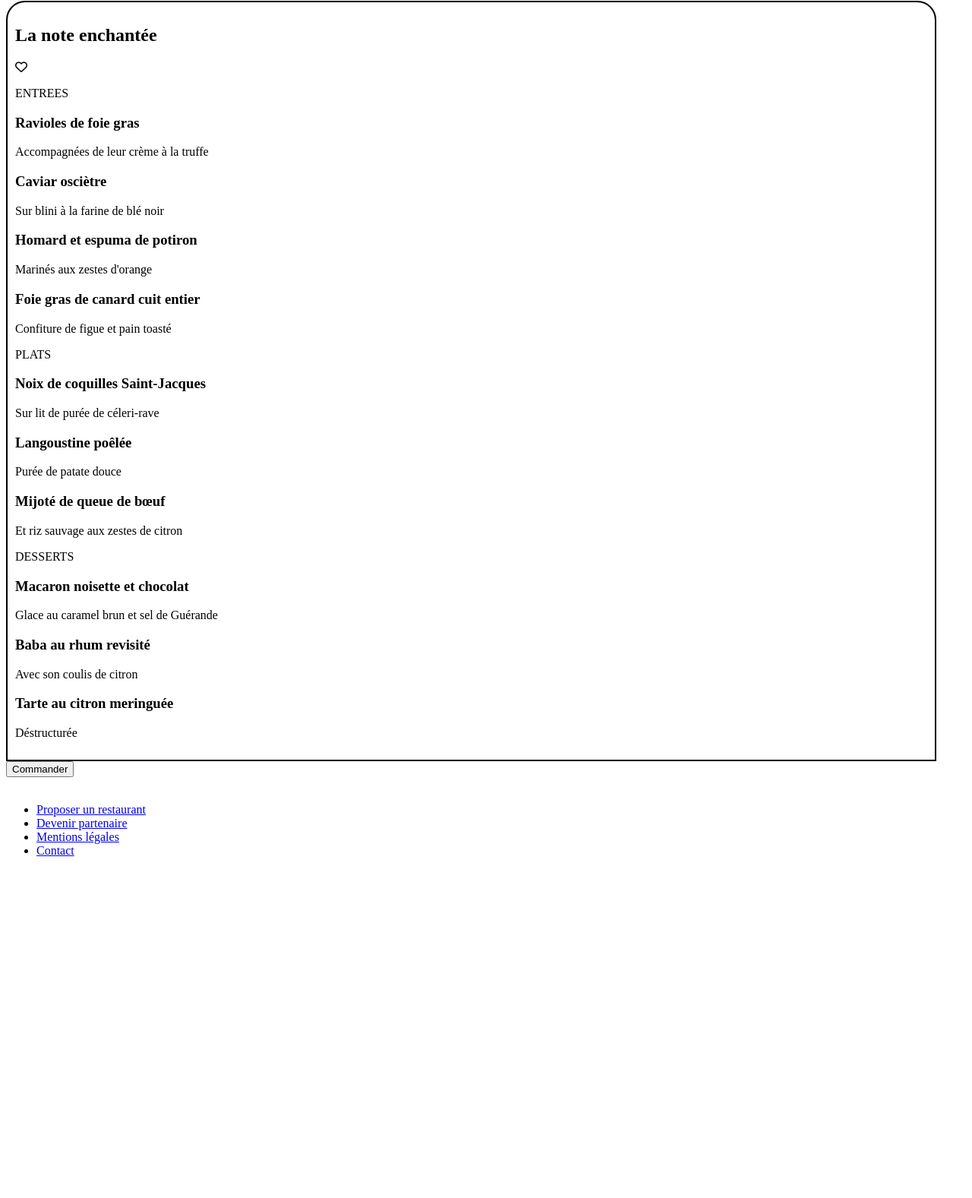
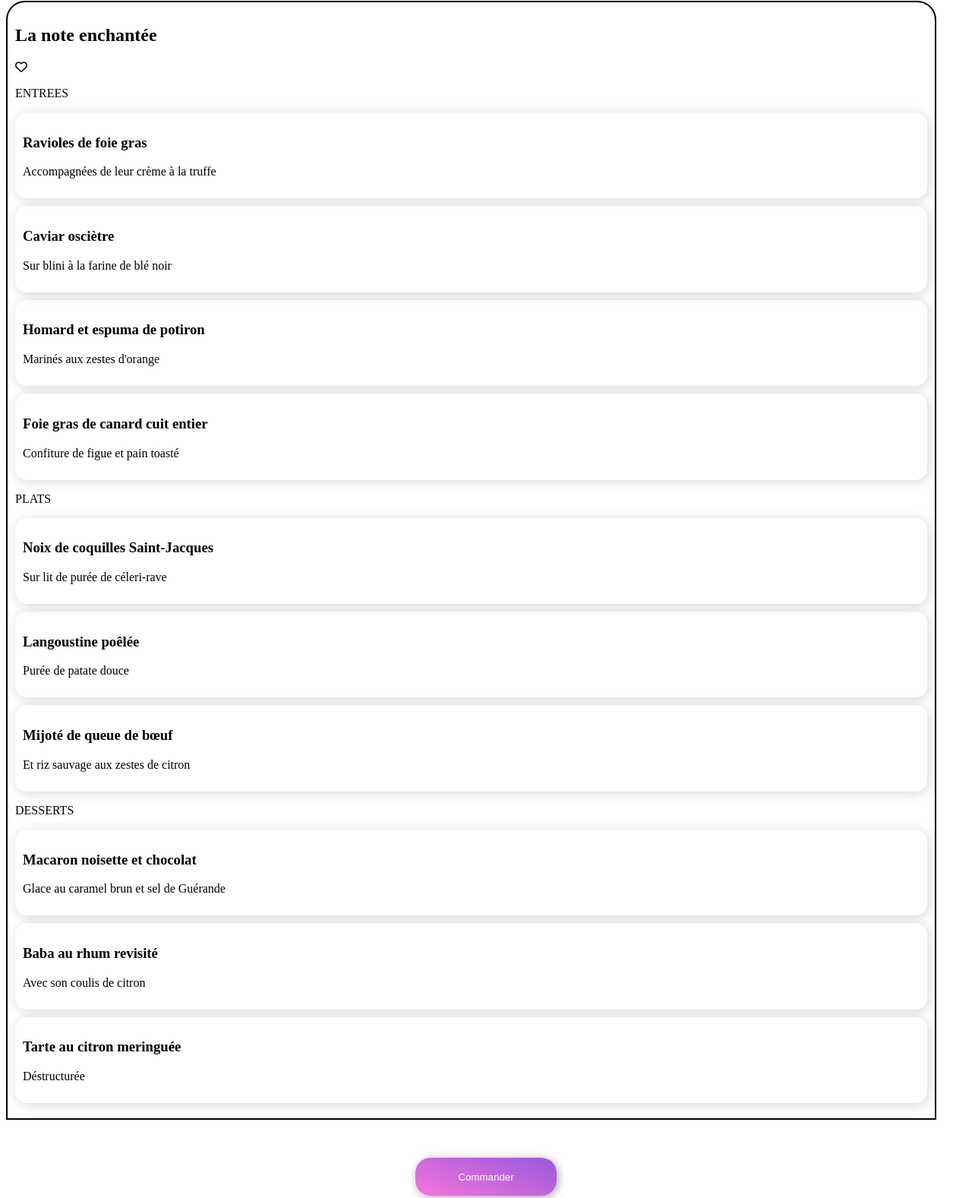
Before and after one commit to GuillaumeDussaut/Projet-4, a website: page menu-enchante.html in a window 1280 px wide. Shown: the part 330-1907 px from the top of the page at 76% size. Before the commit the page ends 1475 px from the top, so only its background shows below. Drawn offline with Linux system fonts and the light colour scheme.

Commit message:
MAJ menus

```diff
--- a/menu-enchante.html
+++ b/menu-enchante.html
@@ -15,7 +15,7 @@
     <!-- header -->
     <header>
       <a href="index.html"> <i class="fa-solid fa-arrow-left"></i></a>
-      ><img src="images/logo/ohmyfood.png" alt="logo retour accueil" />
+      <img src="images/logo/ohmyfood.png" alt="logo retour accueil" />
     </header>
     <!-- corps -->
     <div class="photo-top">
@@ -34,52 +34,142 @@
       <!-- partie entrée -->
 
       <article class="vignette">
+        <a class="card" href="#">
+        <aside>
         <h3>Ravioles de foie gras</h3>
         <p>Accompagnées de leur crème à la truffe</p>
+        </aside>
+        <div class="icon">
+          <i class="fa-solid fa-check icon2"></i>
+        </div>
+      </a>
       </article>
-      <article>
-        <h3>Caviar osciètre</h3>
+
+
+      <article class="vignette">
+        <a class="card" href="#">
+          <aside>
+        <h3>Caviar osciètre </h3>
         <p>Sur blini à la farine de blé noir</p>
+        </aside>
+        <div class="icon">
+          <i class="fa-solid fa-check icon2"></i>
+        </div>
+      </a>
       </article>
-      <article>
+
+
+      <article class="vignette">
+        <a class="card" href="#">
+          <aside>
         <h3>Homard et espuma de potiron</h3>
         <p>Marinés aux zestes d'orange</p>
+        </aside>
+        <div class="icon">
+          <i class="fa-solid fa-check icon2"></i>
+        </div>
+      </a>
       </article>
-      <article>
+
+      <article class="vignette">
+        <a class="card" href="#">
+          <aside>
         <h3>Foie gras de canard cuit entier</h3>
         <p>Confiture de figue et pain toasté</p>
+        </aside>
+        <div class="icon">
+          <i class="fa-solid fa-check icon2"></i>
+        </div>
+      </a>
       </article>
+
     <!-- parie plats -->
     <p>PLATS</p>
-      <article>
+
+      <article class="vignette">
+        <a class="card" href="#">
+          <aside>
         <h3>Noix de coquilles Saint-Jacques</h3>
         <p>Sur lit de purée de céleri-rave</p>
+        </aside>
+        <div class="icon">
+          <i class="fa-solid fa-check icon2"></i>
+        </div>
+      </a>
       </article>
-      <article>
+
+
+      <article class="vignette">
+        <a class="card" href="#">
+          <aside>
         <h3>Langoustine poêlée</h3>
         <p>Purée de patate douce</p>
+      </aside>
+      <div class="icon">
+        <i class="fa-solid fa-check icon2"></i>
+      </div>
+      </a>
       </article>
-      <article>
+
+
+      <article class="vignette">
+        <a class="card" href="#">
+          <aside>
         <h3>Mijoté de queue de bœuf</h3>
         <p>Et riz sauvage aux zestes de citron</p>
+        </aside>
+        <div class="icon">
+          <i class="fa-solid fa-check icon2"></i>
+        </div>
+      </a>
       </article>
+
     <!-- partie desserts -->
     <p>DESSERTS</p>
-      <article>
+
+      <article class="vignette">
+        <a class="card" href="#">
+          <aside>
         <h3>Macaron noisette et chocolat</h3>
         <p>Glace au caramel brun et sel de Guérande</p>
+        </aside>
+        <div class="icon">
+          <i class="fa-solid fa-check icon2"></i>
+        </div>
+      </a>
       </article>
-      <article>
-        <h3>Baba au rhum revisité</h3>
+
+
+      <article class="vignette">
+        <a class="card" href="#">
+          <aside>
+        <h3>Baba au rhum revisité </h3>
         <p>Avec son coulis de citron</p>
+        </aside>
+        <div class="icon">
+          <i class="fa-solid fa-check icon2"></i>
+        </div>
+      </a>
       </article>
-      <article>
-        <h3>Tarte au citron meringuée</h3>
+    </a>
+
+      <article class="vignette">
+        <a class="card" href="#">
+          <aside>
+        <h3>Tarte au citron meringuée </h3>
         <p>Déstructurée</p>
+        </aside>
+        <div class="icon">
+          <i class="fa-solid fa-check icon2"></i>
+        </div>
+      </a>
       </article>
+
   </section>
   <!-- button commander -->
-    <button>Commander</button>
+  <div class="btn-commande">
+    <button class="btn-color">Commander</button>
+  </div>
     <!-- footer -->
     <footer>
       <div class="logo-footer">
--- a/sass/layouts/_default.scss
+++ b/sass/layouts/_default.scss
@@ -16,3 +16,7 @@
     justify-content: center;
 
 }
+.resto img{
+    width: 340px;
+    height: 231px;
+}
```
Also changed, not shown: index.html (+4 -4 lines), menu-delice.html (+92 -10 lines), menu-française.html (+91 -9 lines), css/style.css, sass/main.scss (line endings or trailing spaces), 1 other file. Lines whose indentation alone changed are shown as unchanged.
